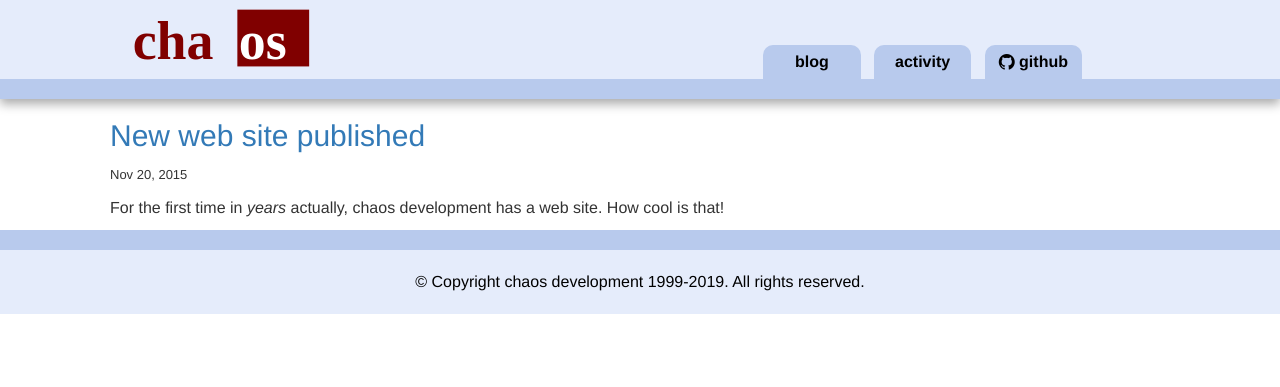
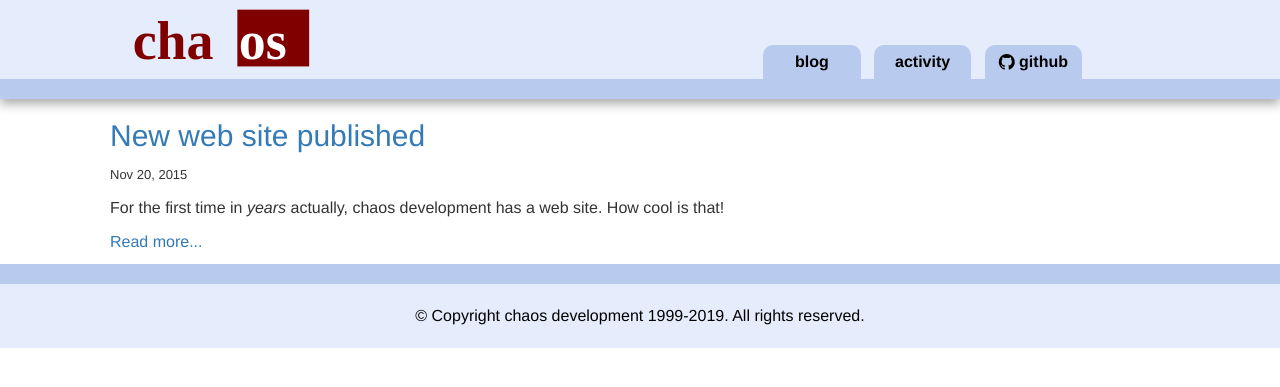
Before and after one commit to chaos4ever/chaos4ever.github.io, a Jekyll site: the page built from blog/index.html, in a window 1280 px wide. Shown: the top 387 px of the page. Built offline with Jekyll 4.4.1, drawn with Linux system fonts in a browser that asks for light colours; nearby versions of some CDN libraries; Markdown is read by kramdown in place of the engine named in the settings; comment, search, counter and statistics services are not loaded.

Commit message:
Fixed news listing to make article link easier to find

```diff
--- a/blog/index.html
+++ b/blog/index.html
@@ -14,6 +14,8 @@
       {% for category in post.categories %} | <a href="{{ category | slugify }}">{{ category}}</a> {% endfor %}
 
       <p>{{ post.excerpt }}</p>
+
+      <a class="post-link" href="{{ post.url | prepend: site.baseurl }}">Read more...</a>
     </li>
   {% endfor %}
 </ul>
```
